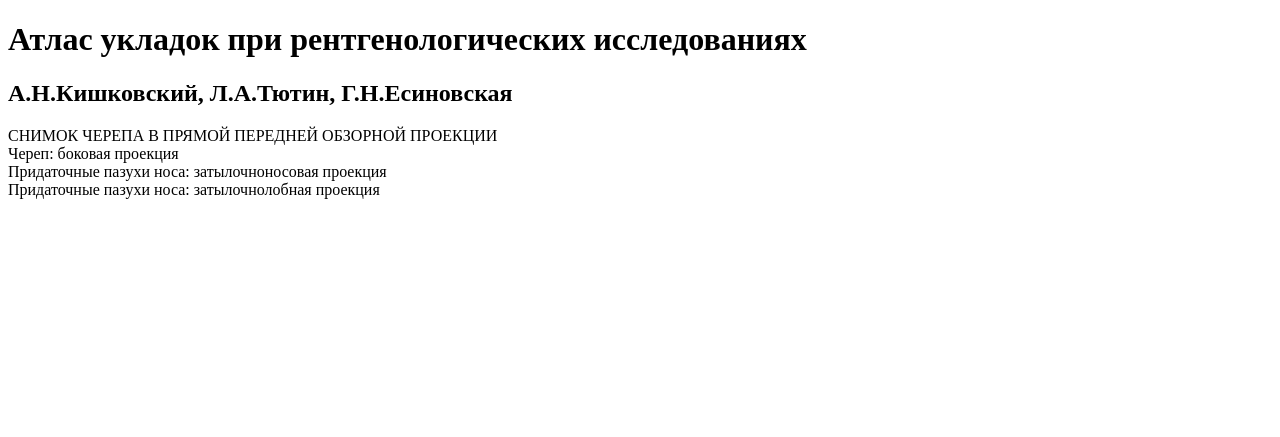
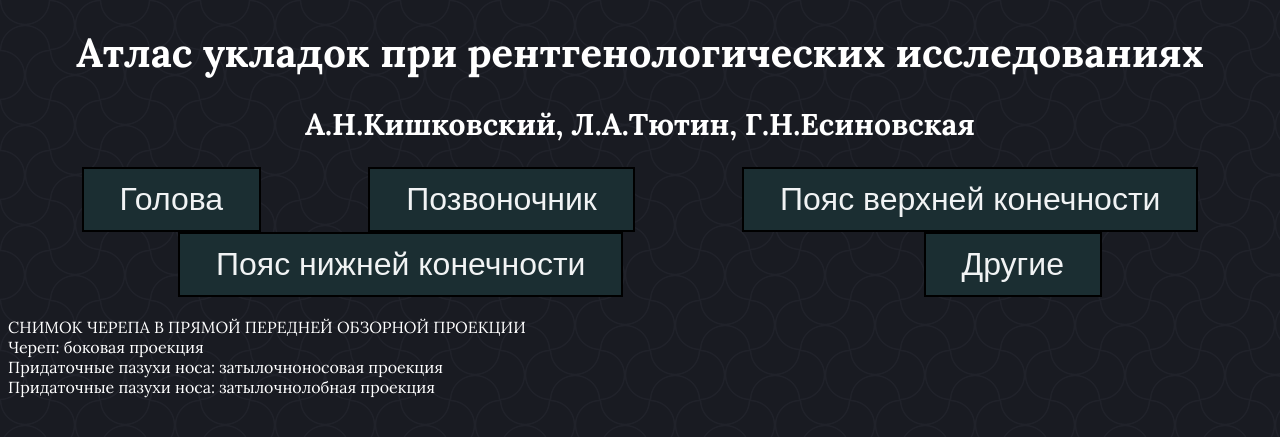
Before and after one commit to lobster2nd/X-Ray_atlas_Django, a Django app: template examinations/templates/examinations/head.html in a window 1280 px wide. Shown: the top 437 px of the page. Run offline with Django 4.2, Linux system fonts and the light colour scheme; the template is opened without the code that fills it, so the values that code supplies are empty.

Commit message:
styles added

```diff
--- a/examinations/static/examinations/css/index.css
+++ b/examinations/static/examinations/css/index.css
@@ -1,137 +1,80 @@
+@import url(https://fonts.googleapis.com/css?family=Lora:400,700&subset=latin,cyrillic);
+html {
+  --s: 50px;
+  --c: #191b22;
+  --_s: calc(2*var(--s)) calc(2*var(--s));
+  --_g: 35.36% 35.36% at;
+  --_c: #0000 66%,#20222a 68% 70%,#0000 72%;
+  background:
+    radial-gradient(var(--_g) 100% 25%,var(--_c)) var(--s) var(--s)/var(--_s),
+    radial-gradient(var(--_g) 0 75%,var(--_c)) var(--s) var(--s)/var(--_s),
+    radial-gradient(var(--_g) 100% 25%,var(--_c)) 0 0/var(--_s),
+    radial-gradient(var(--_g) 0 75%,var(--_c)) 0 0/var(--_s),
+    repeating-conic-gradient(var(--c) 0 25%,#0000 0 50%) 0 0/var(--_s),
+    radial-gradient(var(--_c)) 0 calc(var(--s)/2)/var(--s) var(--s) var(--c);
+  background-attachment: fixed;
+}
+.header {
+    text-align: center;
+    font-size: 20px;
+}
 body {
-  background: #262a2b;
+    font-family: 'Lora', serif;
+    color: white
 }
-.tilesWrap {
-  padding: 0;
-  margin: 50px auto;
-  list-style: none;
-  text-align: center;
+.buttonContainer {
+  display: flex;
+  justify-content: center;
+  margin: 20px;
+  display: flex;
+  justify-content: space-around;
+  flex-wrap: wrap;
 }
-.tilesWrap li {
-  display: inline-block;
-  width: 20%;
-  min-width: 200px;
-  max-width: 230px;
-  padding: 80px 20px 40px;
-  position: relative;
-  vertical-align: top;
-  margin: 10px;
-  font-family: 'helvetica', san-serif;
-  min-height: 25vh;
-  background: #262a2b;
-  border: 1px solid #252727;
-  text-align: left;
-}
-.tilesWrap li h2 {
-  font-size: 114px;
-  margin: 0;
-  position: absolute;
-  opacity: 0.2;
-  top: 50px;
-  right: 10px;
-  transition: all 0.3s ease-in-out;
-}
-.tilesWrap li h3 {
-  font-size: 20px;
-  color: #b7b7b7;
-  margin-bottom: 5px;
-}
-.tilesWrap li p {
-  font-size: 16px;
-  line-height: 18px;
-  color: #b7b7b7;
-  margin-top: 5px;
-}
-.tilesWrap li button {
-  background: transparent;
-  border: 1px solid #b7b7b7;
-  padding: 10px 20px;
-  color: #b7b7b7;
-  border-radius: 3px;
-  position: relative;
-  transition: all 0.3s ease-in-out;
-  transform: translateY(-40px);
-  opacity: 0;
-  cursor: pointer;
-  overflow: hidden;
-}
-.tilesWrap li button:before {
-  content: '';
-  position: absolute;
-  height: 100%;
-  width: 120%;
-  background: #b7b7b7;
-  top: 0;
-  opacity: 0;
-  left: -140px;
-  border-radius: 0 20px 20px 0;
-  z-index: -1;
-  transition: all 0.3s ease-in-out;
-
-}
-.tilesWrap li:hover button {
-  transform: translateY(5px);
-  opacity: 1;
-}
-.tilesWrap li button:hover {
-  color: #262a2b;
-}
-.tilesWrap li button:hover:before {
-  left: 0;
-  opacity: 1;
-}
-.tilesWrap li:hover h2 {
-  top: 0px;
-  opacity: 0.6;
+button {
+  background: white;
+  border: solid 2px black;
+  padding: .375em 1.125em;
+  font-size: 1rem;
 }
 
-.tilesWrap li:before {
-  content: '';
-  position: absolute;
-  top: -2px;
-  left: -2px;
-  right: -2px;
-  bottom: -2px;
-  z-index: -1;
-  background: #fff;
-  transform: skew(2deg, 2deg);
+.button-arounder {
+  font-size: 2rem;
+  background: hsl(190deg, 30%, 15%);
+  color: hsl(190deg, 10%, 95%);
+
+  box-shadow: 0 0px 0px hsla(190deg, 15%, 5%, .2);
+  transfrom: translateY(0);
+  border-top-left-radius: 0px;
+  border-top-right-radius: 0px;
+  border-bottom-left-radius: 0px;
+  border-bottom-right-radius: 0px;
+
+  --dur: .15s;
+  --delay: .15s;
+  --radius: 16px;
+
+  transition:
+    border-top-left-radius var(--dur) var(--delay) ease-out,
+    border-top-right-radius var(--dur) calc(var(--delay) * 2) ease-out,
+    border-bottom-right-radius var(--dur) calc(var(--delay) * 3) ease-out,
+    border-bottom-left-radius var(--dur) calc(var(--delay) * 4) ease-out,
+    box-shadow calc(var(--dur) * 4) ease-out,
+    transform calc(var(--dur) * 4) ease-out,
+    background calc(var(--dur) * 4) steps(4, jump-end);
 }
-.tilesWrap li:after {
-  content: '';
-  position: absolute;
-  width: 40%;
-  height: 100%;
-  left: 0;
-  top: 0;
-  background: rgba(255, 255, 255, 0.02);
+
+.button-arounder:hover,
+.button-arounder:focus {
+  box-shadow: 0 4px 8px hsla(190deg, 15%, 5%, .2);
+  transform: translateY(-4px);
+  background: hsl(230deg, 50%, 45%);
+  border-top-left-radius: var(--radius);
+  border-top-right-radius: var(--radius);
+  border-bottom-left-radius: var(--radius);
+  border-bottom-right-radius: var(--radius);
 }
-.tilesWrap li:nth-child(1):before {
-  background: #C9FFBF;
-background: -webkit-linear-gradient(to right, #FFAFBD, #C9FFBF);
-background: linear-gradient(to right, #FFAFBD, #C9FFBF);
+.content {
+    margin: 30px;
+    font-size: 20px;
+    text-align: center;
 }
-.tilesWrap li:nth-child(2):before {
-  background: #f2709c;
-background: -webkit-linear-gradient(to right, #ff9472, #f2709c);
-background: linear-gradient(to right, #ff9472, #f2709c);
-}
-.tilesWrap li:nth-child(3):before {
-  background: #c21500;
-background: -webkit-linear-gradient(to right, #ffc500, #c21500);
-background: linear-gradient(to right, #ffc500, #c21500);
-}
-.tilesWrap li:nth-child(4):before {
-  background: #FC354C;
-background: -webkit-linear-gradient(to right, #0ABFBC, #FC354C);
-background: linear-gradient(to right, #0ABFBC, #FC354C);
-}
-.header {
-  top: 20px;
-  color: white;
-  text-align: center;
-  font-family: 'helvetica', san-serif;
-}
-.contentContainer {
-  top: 200px;
-  text-align: center;
-}
--- a/examinations/templates/examinations/base.html
+++ b/examinations/templates/examinations/base.html
@@ -1,14 +1,37 @@
+{% load static %}
 <!DOCTYPE html>
 <html lang="en">
 <head>
     <meta charset="UTF-8">
     <title>Атлас укладок</title>
+    <link type="text/css" href="{% static 'examinations/css/index.css' %}" rel="stylesheet" />
 </head>
 <body>
 {% block header %}
-<h1>Атлас укладок при рентгенологических исследованиях</h1>
-<h2>А.Н.Кишковский, Л.А.Тютин, Г.Н.Есиновская</h2>
+<div class="header">
+    <h1>Атлас укладок при рентгенологических исследованиях</h1>
+    <h2>А.Н.Кишковский, Л.А.Тютин, Г.Н.Есиновская</h2>
+</div>
 {% endblock header %}
+{% block buttons %}
+<div class="buttonContainer">
+    <form action="/head.html">
+        <button class="button-arounder" id="head">Голова</button>
+    </form>
+    <form action="/spine.html">
+        <button class="button-arounder" id="spine">Позвоночник</button>
+    </form>
+    <form action="/upper_limp.html">
+        <button class="button-arounder" id="upper_limp">Пояс верхней конечности</button>
+    </form>
+    <form action="/lower_limp.html">
+        <button class="button-arounder" id="lower_limp">Пояс нижней конечности</button>
+    </form>
+    <form action="/other.html">
+        <button class="button-arounder" id="other">Другие</button>
+    </form>
+</div>
+{% endblock %}
 {% block content %}
 {% endblock %}
 </body>
```
Also changed, not shown: examinations/templates/examinations/index.html (+3 -16 lines).
